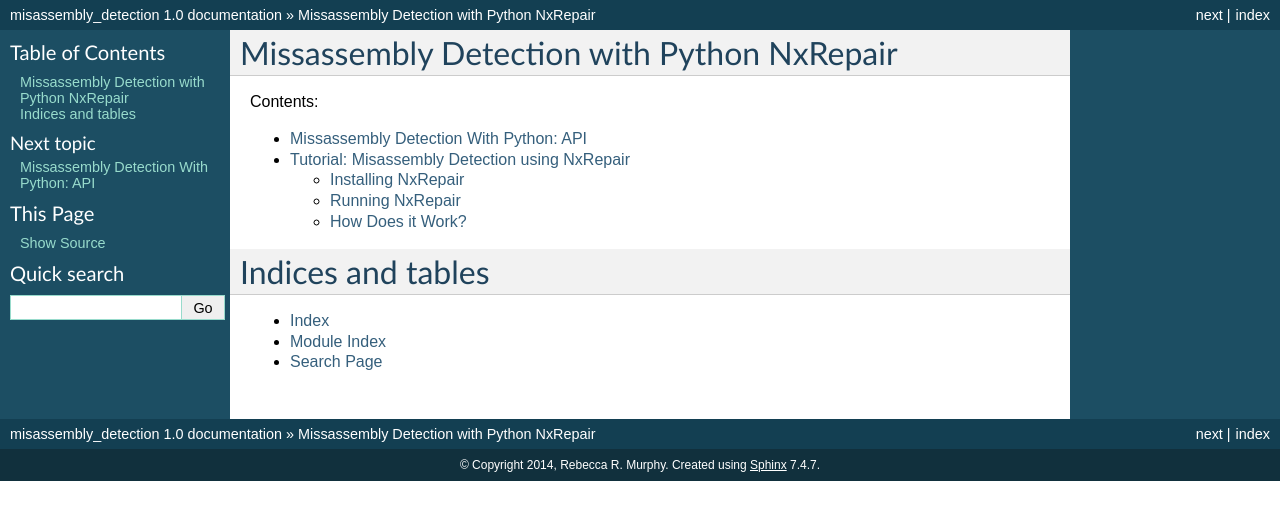
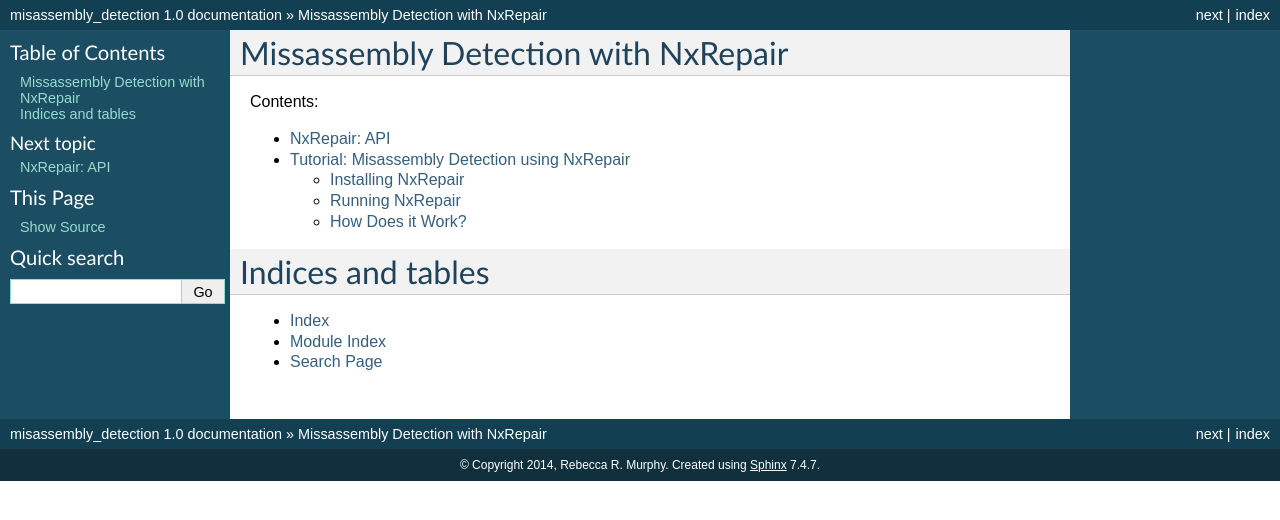
Before and after one commit to rebeccaroisin/nxrepair, a Sphinx documentation site: the page built from docs/source/index.rst, in a window 1280 px wide. Shown: the top 520 px of the page. Built offline with Sphinx 7.4.7, drawn with Linux system fonts in a browser that asks for light colours; formulas are drawn with MathJax 3.

Commit message:
removed incorrect titles

```diff
--- a/docs/source/API.rst
+++ b/docs/source/API.rst
@@ -1,6 +1,6 @@
 
-Missassembly Detection With Python: API
-========================================
+NxRepair: API
+==============
 Contents:
 
 .. toctree::
--- a/docs/source/index.rst
+++ b/docs/source/index.rst
@@ -3,8 +3,8 @@
    You can adapt this file completely to your liking, but it should at least
    contain the root `toctree` directive.
 
-Missassembly Detection with Python NxRepair
-===========================================
+Missassembly Detection with NxRepair
+=====================================
 
 Contents:
 
```
Also changed, not shown: 8 other files.
